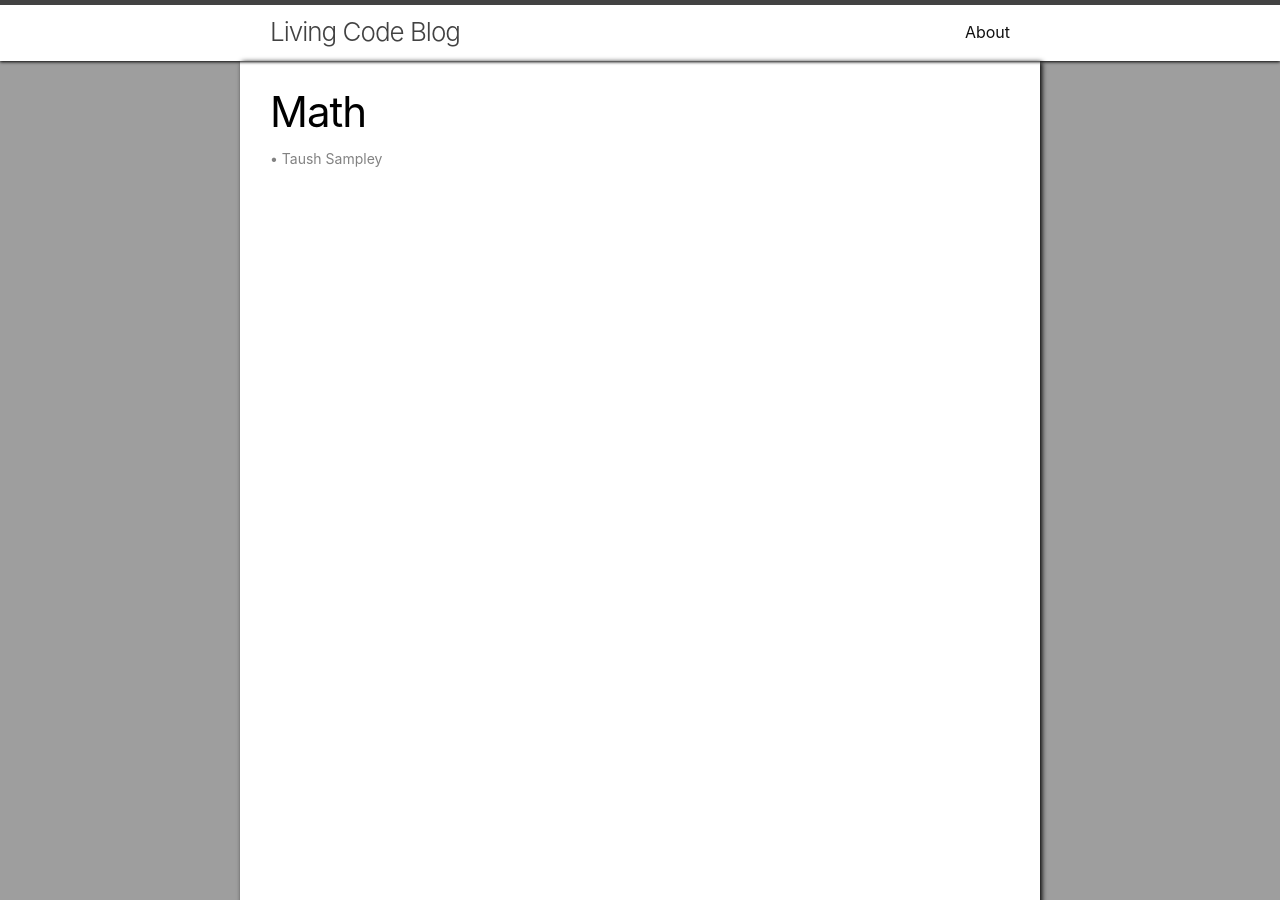
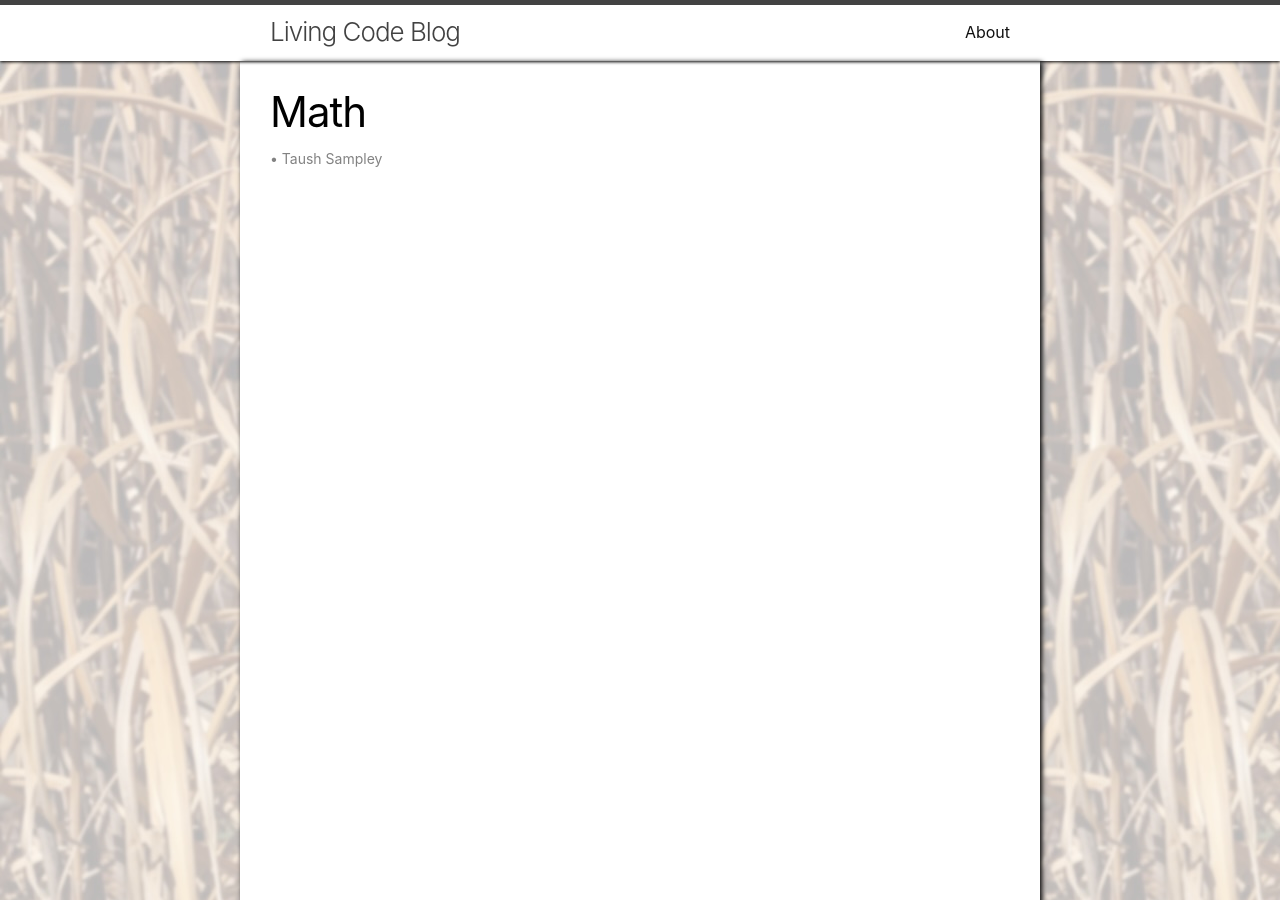
Before and after one commit to TSampley/TSampley.github.io, a Jekyll site: the page built from math/index.md, in a window 1280 px wide and 900 px high. Built offline with Jekyll 4.4.1, drawn with Linux system fonts in a browser that asks for light colours.

Commit message:
Fix sass parsing error

```diff
--- a/_sass/colors.scss
+++ b/_sass/colors.scss
@@ -4,8 +4,7 @@
 :root {
   color-scheme: light dark;
 
-  $grass-url: '/assets/img/patterns/grass.jpg';
-  --image-url: url($grass-url); // TODO: create night asset
+  --image-url: url(/assets/img/patterns/grass.jpg); // TODO: create night asset
 
   --black: rgba(0, 0, 0);
   --soft-black: rgb(16, 16, 16)
```
